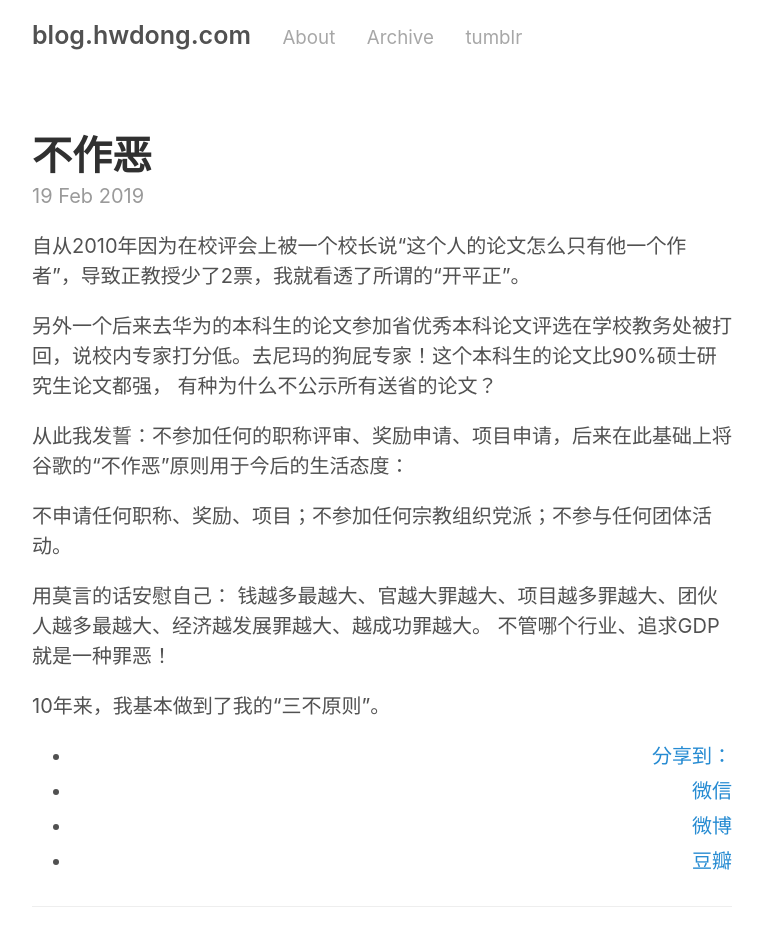
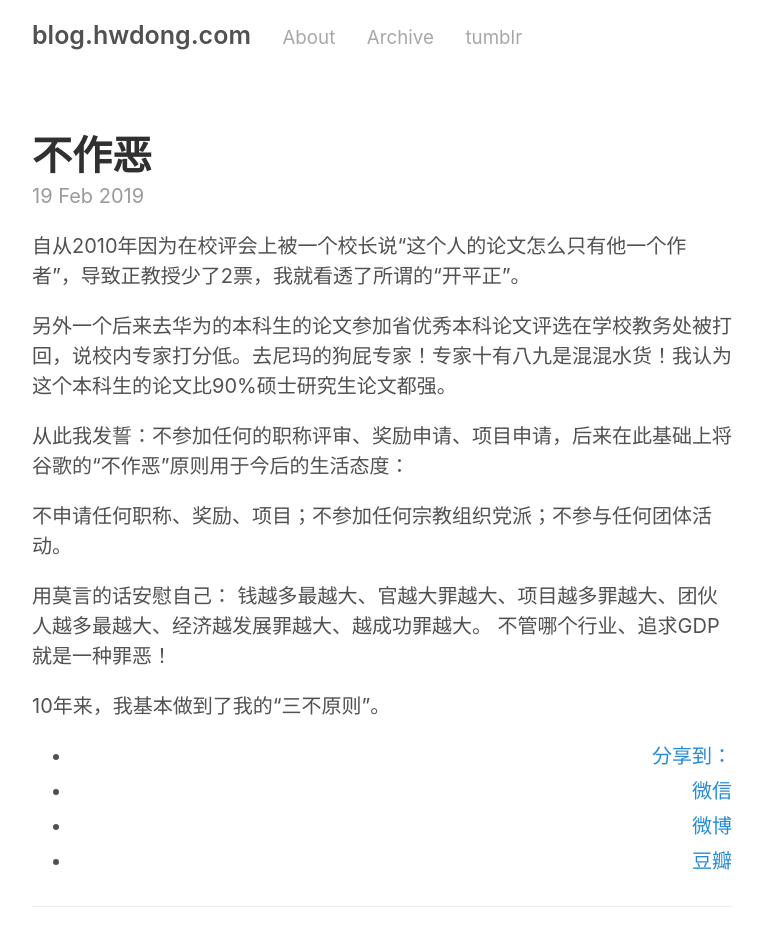
Before and after one commit to hwdong/hwdong-old.github.io, a Jekyll site: the page built from _posts/2019-02-19-不做恶.md, in a window 1280 px wide. Shown: the top 952 px of the page, without its empty margins (258-1021 px from the left). Built offline with Jekyll 4.4.1, drawn with Linux system fonts in a browser that asks for light colours; comment, search, counter and statistics services are not loaded.

Commit message:
Update 2019-02-19-不做恶.md

```diff
--- a/_posts/2019-02-19-不做恶.md
+++ b/_posts/2019-02-19-不做恶.md
@@ -12,8 +12,7 @@ tags:
 
 <!--more-->
 
-另外一个后来去华为的本科生的论文参加省优秀本科论文评选在学校教务处被打回，说校内专家打分低。去尼玛的狗屁专家！这个本科生的论文比90%硕士研究生论文都强，
-有种为什么不公示所有送省的论文？
+另外一个后来去华为的本科生的论文参加省优秀本科论文评选在学校教务处被打回，说校内专家打分低。去尼玛的狗屁专家！专家十有八九是混混水货！我认为这个本科生的论文比90%硕士研究生论文都强。
 
 从此我发誓：不参加任何的职称评审、奖励申请、项目申请，后来在此基础上将谷歌的“不作恶”原则用于今后的生活态度：
 
```
